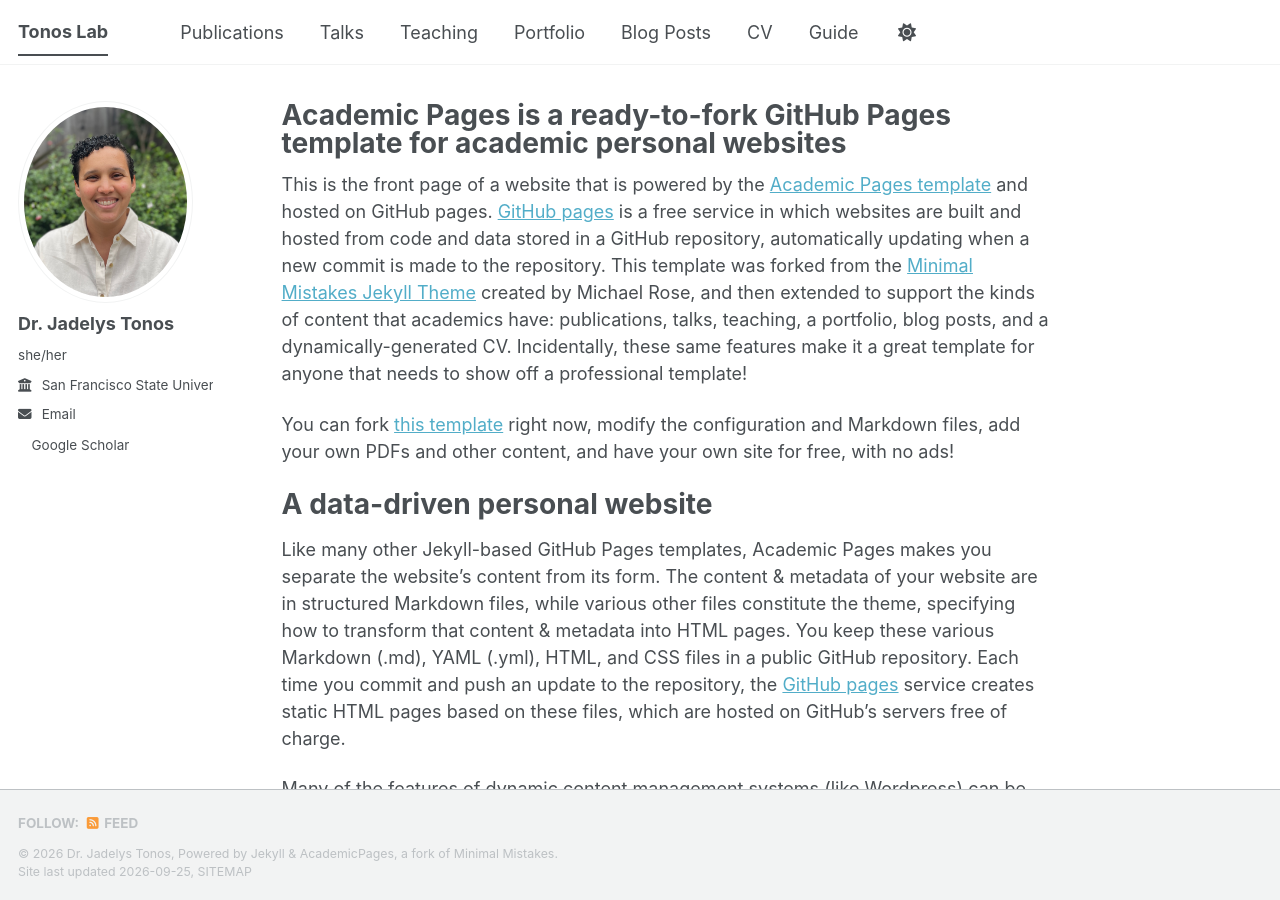
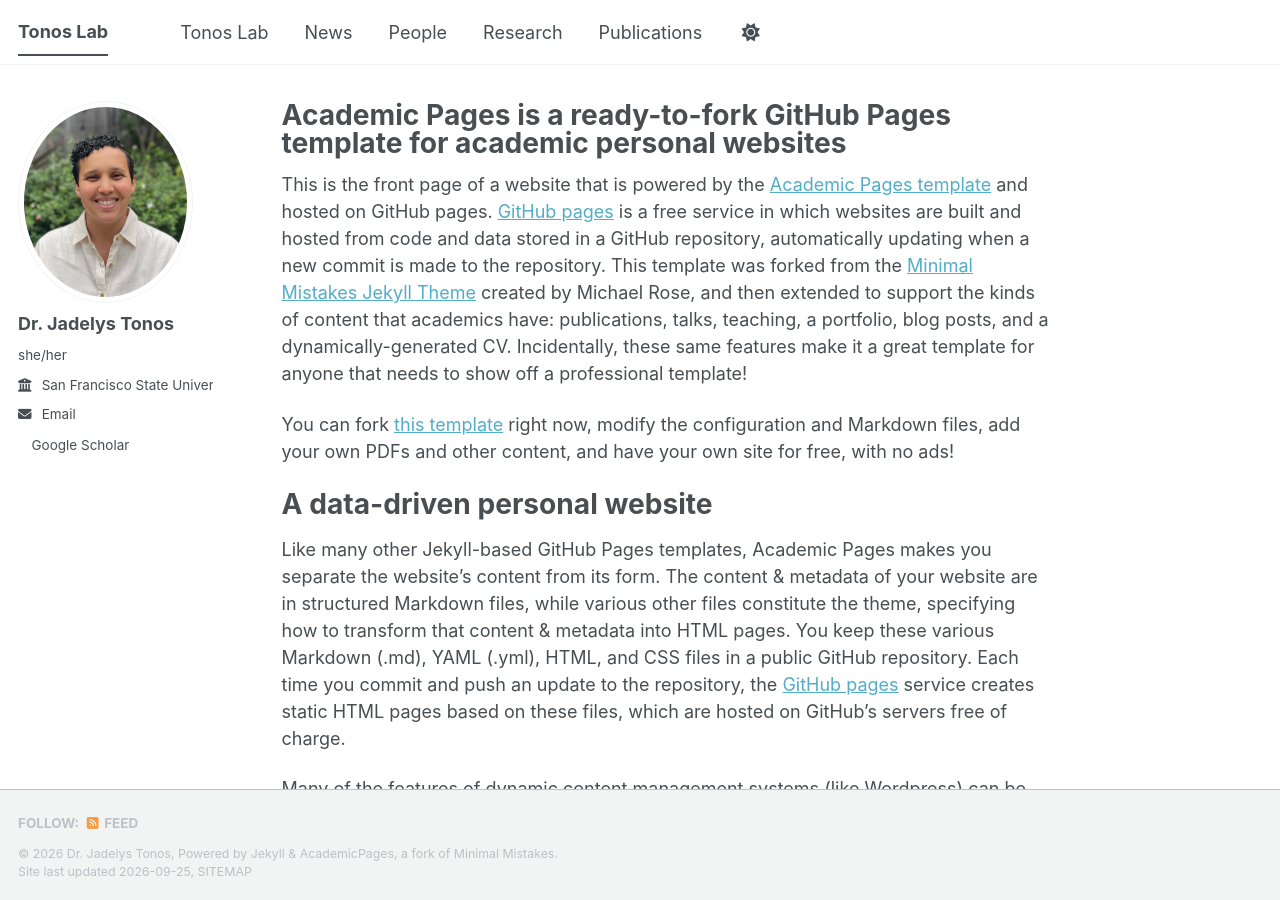
Before and after one commit to jtonos/jtonos.github.io, a Jekyll site: the page built from _pages/about.md, in a window 1280 px wide and 900 px high. Built offline with Jekyll 4.4.1, drawn with Linux system fonts in a browser that asks for light colours; a style sheet for code colours, icons or effects is not loaded.

Commit message:
Update navigation.yml

```diff
--- a/_data/navigation.yml
+++ b/_data/navigation.yml
@@ -8,26 +8,17 @@
 #      Markdown formatted page while the second is generated using JSON.
 
 main:
+  - title: "Tonos Lab"
+    url: /
+
+  - title: "News"
+    url: /news/
+
+  - title: "People"
+    url: /people/
+
+  - title: "Research"
+    url: /research/
+
   - title: "Publications"
     url: /publications/
-
-  - title: "Talks"
-    url: /talks/
-
-  - title: "Teaching"
-    url: /teaching/
-
-  - title: "Portfolio"
-    url: /portfolio/
-
-  - title: "Blog Posts"
-    url: /year-archive/
-
-  - title: "CV"
-    url: /cv/
-
-  # - title: "CV"
-  #   url: /cv-json/
-
-  - title: "Guide"
-    url: /markdown/
```
